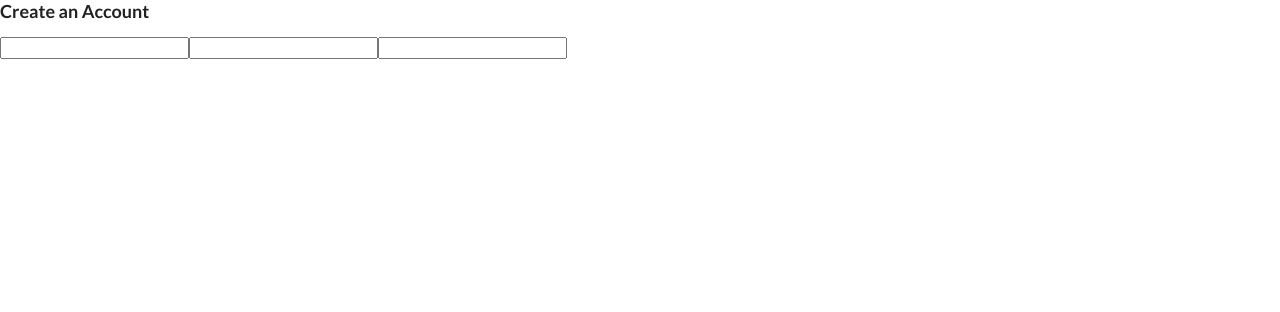
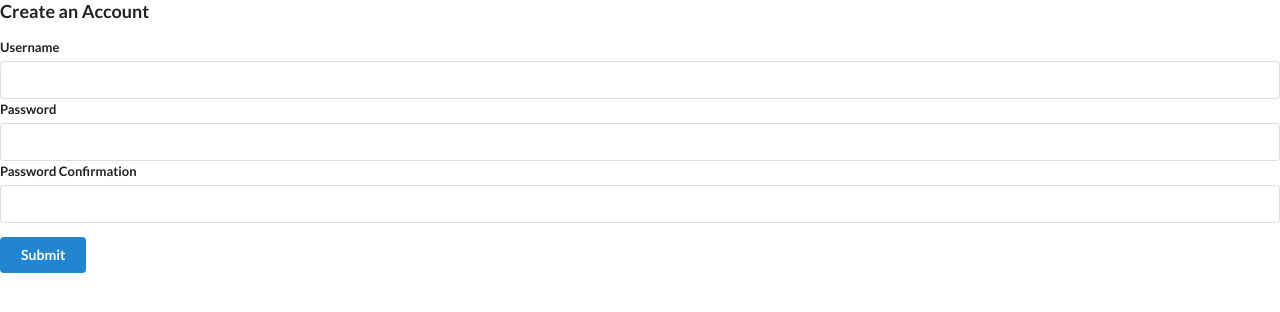
Before and after one commit to pyavchik/emailclient, an Angular app: page /signup in a window 1280 px wide. Shown: the top 312 px of the page. Built offline with nearby package versions, Linux system fonts and the light colour scheme.

Commit message:
basic styling added

```diff
--- a/src/app/auth/signup/signup.component.html
+++ b/src/app/auth/signup/signup.component.html
@@ -1,6 +1,15 @@
 <h3>Create an Account</h3>
-<form [formGroup]="authForm" action="">
-  <input formControlName="username">
-  <input formControlName="password">
-  <input formControlName="passwordConfirmation">
+<form
+  class="ui form"
+  [formGroup]="authForm" >
+  <div class="field">
+    <label>Username</label>
+    <input formControlName="username">
+    <label>Password</label>
+    <input formControlName="password">
+    <label>Password Confirmation</label>
+    <input formControlName="passwordConfirmation">
+  </div>
+
+  <button class="ui submit button primary">Submit</button>
 </form>
```
